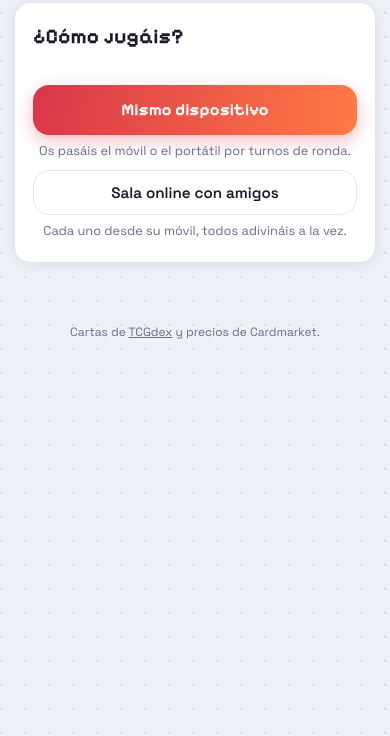
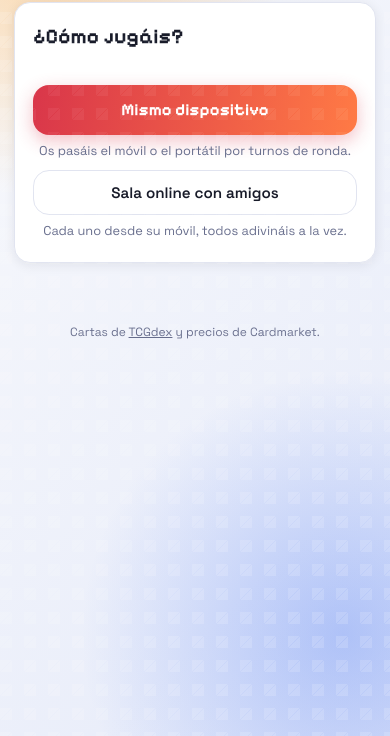
Before and after one commit to jbljuanbe-spec/ITEX-GAME, a plain HTML site: page pokemon-precio-justo/index.html in a window 390 px wide. Shown: the part 108-844 px from the top of the page. Drawn offline with Linux system fonts and the light colour scheme; no server answers.

Commit message:
Add responsive game background texture

```diff
--- a/pokemon-precio-justo/style.css
+++ b/pokemon-precio-justo/style.css
@@ -44,6 +44,13 @@
   --sobre-tinta: #12131f;
 }
 
+:root[data-tema="oscuro"] body {
+  background-image:
+    radial-gradient(circle at 12% 8%, rgba(255, 142, 54, .18) 0, rgba(255, 142, 54, 0) 28%),
+    radial-gradient(circle at 88% 88%, rgba(60, 109, 240, .25) 0, rgba(60, 109, 240, 0) 32%),
+    linear-gradient(135deg, #111527, #191d35);
+}
+
 * { box-sizing: border-box; }
 
 body {
@@ -51,11 +58,27 @@ body {
   font-family: var(--f-cuerpo);
   color: var(--tinta);
   background-color: var(--fondo);
-  background-image: radial-gradient(circle at 1px 1px, rgba(120, 128, 168, .16) 1px, transparent 0);
-  background-size: 24px 24px;
+  background-image:
+    radial-gradient(circle at 12% 8%, rgba(255, 174, 70, .42) 0, rgba(255, 174, 70, 0) 28%),
+    radial-gradient(circle at 88% 88%, rgba(65, 112, 244, .34) 0, rgba(65, 112, 244, 0) 32%),
+    linear-gradient(135deg, rgba(255, 255, 255, .66), rgba(226, 232, 250, .72));
+  background-attachment: fixed;
   min-height: 100vh;
   line-height: 1.5;
   -webkit-font-smoothing: antialiased;
+}
+
+body::before {
+  content: '';
+  position: fixed;
+  inset: 0;
+  pointer-events: none;
+  opacity: .22;
+  background-image: linear-gradient(135deg, rgba(255, 255, 255, .7) 25%, transparent 25%),
+    linear-gradient(315deg, rgba(255, 255, 255, .7) 25%, transparent 25%);
+  background-position: 0 0, 12px 12px;
+  background-size: 24px 24px;
+  mix-blend-mode: soft-light;
 }
 
 button { font-family: inherit; cursor: pointer; border: 0; color: inherit; }
```
